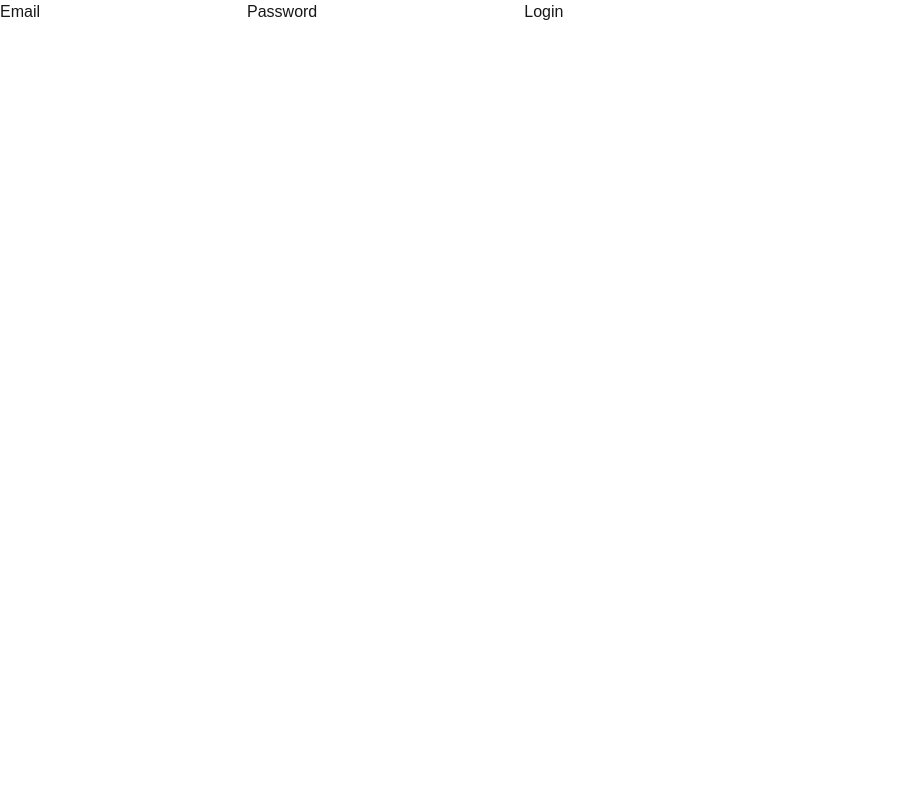
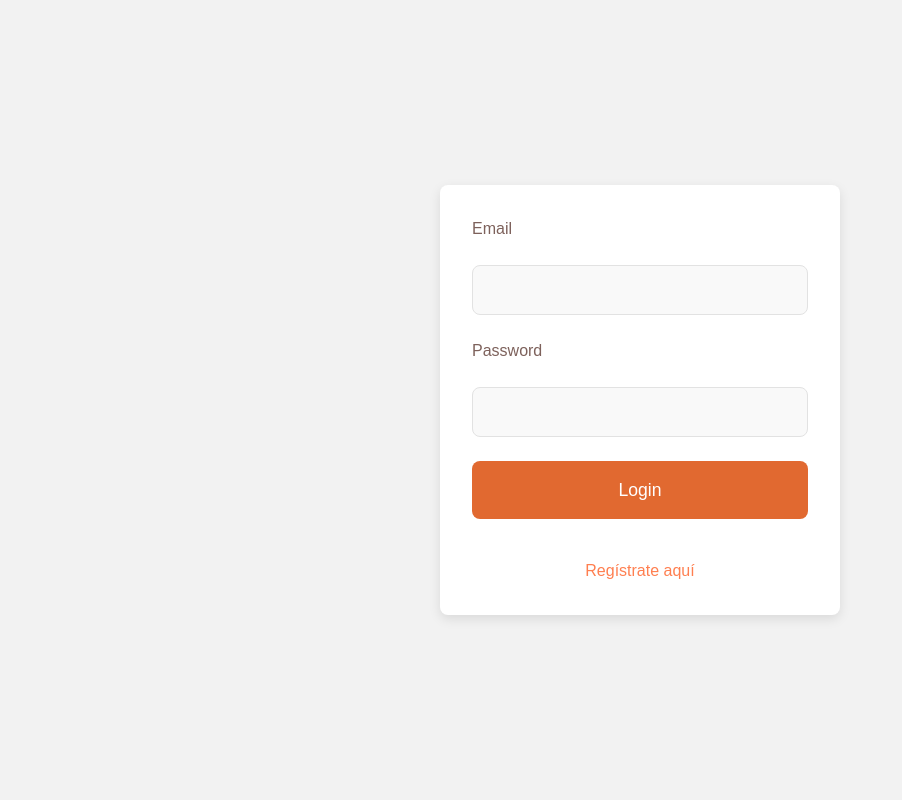
Before and after one commit to FelipeLz9/Bite-cook, a Next.js app: page /login in a window 1280 px wide. Shown: the top 800 px of the page, without its empty margins (0-902 px from the left). Built offline with nearby package versions, Linux system fonts and the light colour scheme.

Commit message:
Mejora en el header, footer, dishcard, y tambien en el login y register

```diff
--- a/app/(auth)/login/page.tsx
+++ b/app/(auth)/login/page.tsx
@@ -1,5 +1,14 @@
 import { LoginForm } from '@/components/screens/Login';
+import Footer from '@/components/molecules/Footer/Footer';
+
 
 export default function LoginPage() {
-    return <LoginForm />;
+    return(
+        <div>
+
+            <LoginForm />
+            <Footer />
+        </div>
+    );
+
 };
--- a/app/(auth)/register/page.tsx
+++ b/app/(auth)/register/page.tsx
@@ -1,8 +1,10 @@
 import { RegisterForm } from '../../../components/screens/Register';
+import Footer from '@/components/molecules/Footer/Footer';
+
 
 const RegisterPage = () => {
     return (
-        <RegisterForm />
+        <><RegisterForm /><Footer /></>
     );
 };
 
--- a/app/page.tsx
+++ b/app/page.tsx
@@ -1,11 +1,11 @@
 import Footer from '@/components/molecules/Footer/Footer';
 import { Header } from '../components/molecules/Header/Header';
-import Card from '../components/atoms/Card';
+import Card from '../components/atoms/Card/Card';
 import CATSection from '../components/organisms/CallToAction/CATSection';
 
 export default function Home() {
   return (
-    <div>
+    <div style={{ backgroundColor: 'white' }}> {/* Fondo blanco */}
       <Header />
       <CATSection />
       <Card title={''} price={0} image={''} isTrending={false} />
--- a/components/atoms/Card.tsx
+++ /dev/null
@@ -1,34 +0,0 @@
-import React from 'react';
-
-interface DishCardProps {
-    title: string;
-    price: number;
-    image: string;
-    isTrending: boolean;
-}
-
-const Card = ({ title, price, image, isTrending }: DishCardProps) => {
-    return (
-        <div className="dish-card">
-        <img src={image} alt={title} className="dish-card__image" />
-        <div className="dish-card__info">
-            <h3 className="dish-card__title">{title}</h3>
-            {price && <p className="dish-card__price">${price}</p>}
-            <div className="dish-card__actions">
-            {isTrending ? (
-                <>
-                <button className="info-btn">More Info</button>
-                <button className="cart-btn">
-                    <i className="cart-icon">🛒</i>
-                </button>
-                </>
-            ) : (
-                <button className="info-btn">More Info</button>
-            )}
-            </div>
-        </div>
-        </div>
-    );
-};
-
-export default Card;
--- /dev/null
+++ b/components/atoms/Card/Card.css
@@ -0,0 +1,87 @@
+
+/* Estilos para el contenedor general de la tarjeta */
+.dish-card {
+    background-color: white;
+    border-radius: 10px;
+    box-shadow: 0 4px 8px rgba(0, 0, 0, 0.1);
+    overflow: hidden;
+    transition: transform 0.3s ease, box-shadow 0.3s ease;
+    width: 280px; /* Ajusta según tus necesidades */
+    margin: 20px;
+    text-align: center;
+  }
+
+  .dish-card:hover {
+    transform: scale(1.05); /* Efecto de agrandar al pasar el mouse */
+    box-shadow: 0 8px 16px rgba(0, 0, 0, 0.2);
+  }
+
+  /* Imagen del plato */
+  .dish-card__image {
+    width: 100%;
+    height: 200px;
+    object-fit: cover;
+    border-bottom: 1px solid #eee;
+  }
+
+  /* Información del plato (título y precio) */
+  .dish-card__info {
+    padding: 15px;
+  }
+
+  .dish-card__title {
+    font-size: 20px;
+    font-weight: bold;
+    margin: 10px 0;
+    color: #333;
+  }
+
+  .dish-card__price {
+    font-size: 18px;
+    color: #ff7f50; /* Color del precio */
+    margin-bottom: 15px;
+  }
+
+  /* Contenedor de acciones (botones) */
+  .dish-card__actions {
+    display: flex;
+    justify-content: center;
+    gap: 10px;
+  }
+
+  /* Estilos para los botones */
+  .info-btn, .cart-btn {
+    padding: 10px 15px;
+    border: none;
+    border-radius: 5px;
+    cursor: pointer;
+    font-size: 14px;
+    transition: background-color 0.3s ease, transform 0.3s ease;
+  }
+
+  /* Botón de 'More Info' */
+  .info-btn {
+    background-color: #ff7f50;
+    color: white;
+  }
+
+  .info-btn:hover {
+    background-color: #ff4500; /* Color más oscuro al hacer hover */
+    transform: scale(1.05); /* Efecto de agrandarse */
+  }
+
+  /* Botón de 'Agregar al carrito' */
+  .cart-btn {
+    background-color: #333;
+    color: white;
+  }
+
+  .cart-btn:hover {
+    background-color: #555; /* Color más claro al hacer hover */
+    transform: scale(1.05);
+  }
+
+  .cart-icon {
+    font-size: 16px;
+    margin-right: 5px;
+  }
--- /dev/null
+++ b/components/atoms/Card/Card.tsx
@@ -0,0 +1,35 @@
+import React from 'react';
+import '../Card/Card.css'; // Asegúrate de que la ruta es correcta
+
+interface DishCardProps {
+    title: string;
+    price: number;
+    image: string;
+    isTrending: boolean;
+}
+
+const Card = ({ title, price, image, isTrending }: DishCardProps) => {
+    return (
+        <div className="dish-card">
+            <img src={image} alt={title} className="dish-card__image" />
+            <div className="dish-card__info">
+                <h3 className="dish-card__title">{title}</h3>
+                {price && <p className="dish-card__price">${price}</p>}
+                <div className="dish-card__actions">
+                    {isTrending ? (
+                        <>
+                            <button className="info-btn">More Info</button>
+                            <button className="cart-btn">
+                                <i className="cart-icon">🛒</i> Add to Cart
+                            </button>
+                        </>
+                    ) : (
+                        <button className="info-btn">More Info</button>
+                    )}
+                </div>
+            </div>
+        </div>
+    );
+};
+
+export default Card;
--- a/components/molecules/Header/Header.css
+++ b/components/molecules/Header/Header.css
@@ -4,7 +4,7 @@
     justify-content: space-between;
     align-items: center;
     padding: 20px 40px;
-    background-color: white;
+    background-color: #faeae4;
     box-shadow: 0 2px 4px rgba(0, 0, 0, 0.1);
     position: sticky; /* Mantiene el header fijo en la parte superior */
     top: 0;
--- /dev/null
+++ b/components/screens/Form.css
@@ -0,0 +1,77 @@
+/* formStyles.css */
+
+/* Estilos para el contenedor */
+.container {
+    display: flex;
+    justify-content: center;
+    align-items: center;
+    min-height: 100vh;
+    background-color: #f2f2f2;
+  }
+
+  /* Estilos para el formulario */
+  .form {
+    display: flex;
+    flex-direction: column;
+    gap: 1.5rem;
+    background-color: #fff;
+    padding: 2rem;
+    border-radius: 8px;
+    box-shadow: 0 4px 12px rgba(0, 0, 0, 0.1);
+    width: 100%;
+    max-width: 400px;
+    min-height: 400px;
+  }
+
+  label {
+    font-size: 1rem;
+    color: #7d615b;
+  }
+
+  input {
+    width: 100%;
+    padding: 0.75rem 1rem;
+    font-size: 1rem;
+    color: #7d615b;
+    background-color: #f9f9f9;
+    border: 1px solid #e2e2e2;
+    border-radius: 8px;
+  }
+
+  input:focus {
+    border-color: #e16930;
+    outline: none;
+  }
+
+  button {
+    padding: 1rem;
+    font-size: 1.1rem;
+    color: white;
+    background-color: #e16930;
+    border: none;
+    border-radius: 8px;
+    cursor: pointer;
+    transition: background-color 0.3s;
+  }
+
+  button:hover {
+    background-color: #d95f2c;
+  }
+
+  button:active {
+    background-color: #c85428;
+  }
+
+  /* Estilos para el enlace de registro */
+  .register-link {
+    text-align: center;
+    margin-top: 1rem;
+    color: #ff7f50; /* Color salmón */
+    font-size: 1rem;
+    text-decoration: none;
+    cursor: pointer;
+  }
+
+  .register-link:hover {
+    text-decoration: underline;
+  }
--- a/components/screens/Login.tsx
+++ b/components/screens/Login.tsx
@@ -1,6 +1,7 @@
 'use client'
 
 import { useState } from 'react';
+import './Form.css';
 
 export const LoginForm = () => {
   const [email, setEmail] = useState('');
@@ -12,6 +13,7 @@ export const LoginForm = () => {
   };
 
   return (
+    <div className="container">  {/* Contenedor para centrar el formulario */}
       <form className="form" onSubmit={handleSubmit}>
         <label htmlFor="email">Email</label>
         <input
@@ -30,6 +32,11 @@ export const LoginForm = () => {
           required
         />
         <button type="submit">Login</button>
+        {/* Enlace para registrarse */}
+        <a href="/register" className="register-link">
+          Regístrate aquí
+        </a>
       </form>
+    </div>
   );
 };
--- a/components/screens/Register.tsx
+++ b/components/screens/Register.tsx
@@ -1,6 +1,7 @@
-'use client'
+'use client';
 
 import { useState } from 'react';
+import './Form.css';
 
 export const RegisterForm = () => {
     const [email, setEmail] = useState('');
@@ -13,6 +14,7 @@ export const RegisterForm = () => {
     };
 
     return (
+        <div className="container">  {/* Contenedor para centrar el formulario */}
             <form className="form" onSubmit={handleSubmit}>
                 <label htmlFor="email">Email</label>
                 <input
@@ -40,5 +42,6 @@ export const RegisterForm = () => {
                 />
                 <button type="submit">Register</button>
             </form>
+        </div>
     );
 };
```
Lines whose indentation alone changed are shown as unchanged.
